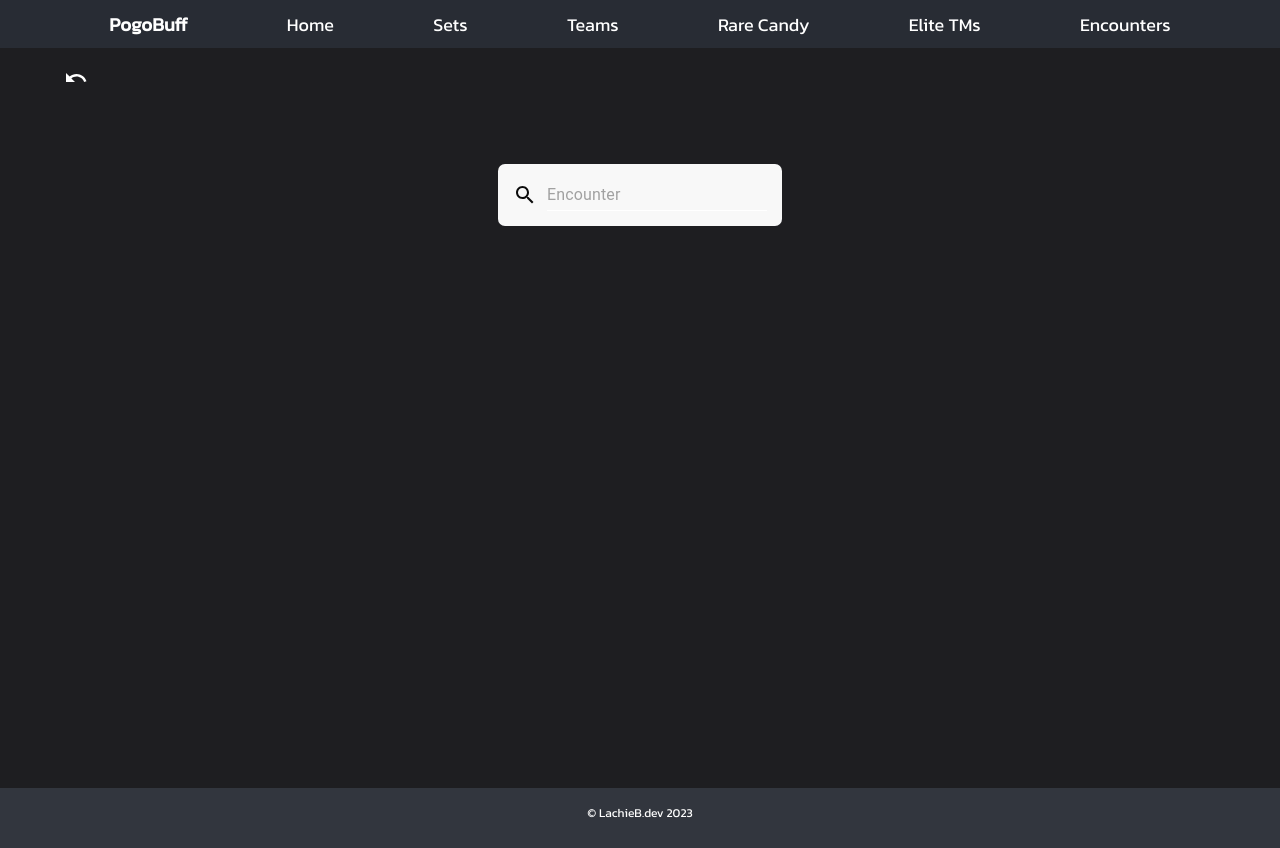
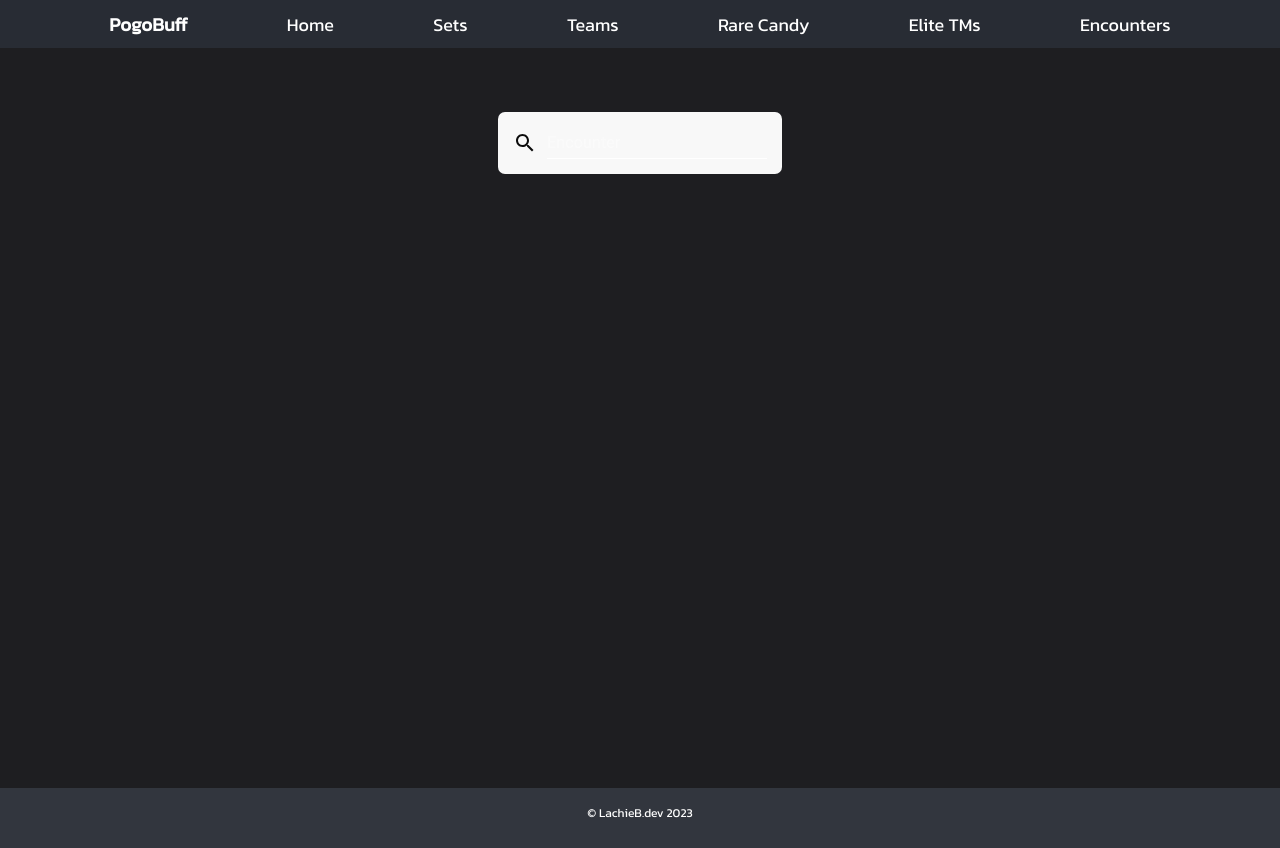
Before and after one commit to KnowsJudo/pogobuff, a React (Create React App) app: page /#/rewards in a window 1280 px wide. Built offline with nearby package versions, Linux system fonts and the light colour scheme.

Commit message:
fixing pages

```diff
--- a/src/components/back-button/back-button.css
+++ /dev/null
@@ -1,9 +0,0 @@
-.back-link {
-  margin: 1% 0 0 5%;
-  color: white;
-}
-
-.undo-icon {
-  font-size: 40px;
-  margin: auto;
-}
--- a/src/components/back-button/back-button.tsx
+++ /dev/null
@@ -1,15 +0,0 @@
-import React from "react";
-import { Tooltip } from "@mui/material";
-import { Link } from "react-router-dom";
-import UndoIcon from "@mui/icons-material/Undo";
-import "./back-button.css";
-
-export const BackButton: React.FC = () => {
-  return (
-    <Link to="/" className="back-link">
-      <Tooltip title="Home">
-        <UndoIcon className="undo-icon" />
-      </Tooltip>
-    </Link>
-  );
-};
--- a/src/components/elo-info/elo-info.css
+++ b/src/components/elo-info/elo-info.css
@@ -6,7 +6,7 @@ h6 {
 .current-stats {
   display: flex;
   justify-content: space-evenly;
-  align-items: center;
+  padding-top: 25px;
 }
 
 .elo-display {
--- a/src/pages/candy-page/candy-page.css
+++ b/src/pages/candy-page/candy-page.css
@@ -9,7 +9,7 @@
 }
 
 .candy-container > h6 {
-  margin-top: 20px;
+  margin-top: 25px;
 }
 
 .candy-pokes {
@@ -24,6 +24,11 @@
   align-items: center;
 }
 
+.MuiInputBase-root.MuiInput-root.MuiInput-underline.MuiInputBase-colorPrimary.MuiInputBase-adornedStart.css-1tcs2i1-MuiInputBase-root-MuiInput-root,
+.MuiInputBase-input.MuiInput-input.css-1x51dt5-MuiInputBase-input-MuiInput-input {
+  color: white;
+}
+
 .candy-image {
   height: 40px;
   width: 40px;
--- a/src/pages/candy-page/candy-page.tsx
+++ b/src/pages/candy-page/candy-page.tsx
@@ -2,7 +2,6 @@ import React from "react";
 import { useContext, useState } from "react";
 import { UserContext } from "../../context";
 import { Input, List, ListItem } from "@mui/material";
-import { BackButton } from "../../components/back-button/back-button";
 import { IUserState } from "../../types/elo";
 import { ConfirmButton } from "../../components/confirm-button/confirm-button";
 import DeleteIcon from "@mui/icons-material/Delete";
@@ -45,7 +44,6 @@ export const CandyPage: React.FC = () => {
 
   return (
     <section className="candy-page">
-      <BackButton />
       <div className="candy-container">
         <h6>Candy: </h6>
         <div className="current-candy">
--- a/src/pages/not-found-page/not-found-page.tsx
+++ b/src/pages/not-found-page/not-found-page.tsx
@@ -1,12 +1,10 @@
 import React from "react";
-import { BackButton } from "../../components/back-button/back-button";
 import CatchingPokemonIcon from "@mui/icons-material/CatchingPokemon";
 import "./not-found-page.css";
 
 export const NotFoundPage: React.FC = () => {
   return (
     <section className="not-found-page">
-      <BackButton />
       <div className="not-found-info">
         <CatchingPokemonIcon fontSize="large" />
         <h5>Page Not Found</h5>
--- a/src/pages/rewards-page/rewards-page.tsx
+++ b/src/pages/rewards-page/rewards-page.tsx
@@ -1,6 +1,5 @@
 import React, { useEffect, useMemo, useState } from "react";
 import axios from "axios";
-import { BackButton } from "../../components/back-button/back-button";
 import { Input, MenuItem } from "@mui/material";
 import { pokeApi } from "../../helpers/api-url";
 import { debounce } from "../../helpers/debounce";
@@ -85,7 +84,6 @@ export const RewardsPage: React.FC = () => {
 
   return (
     <section className="rewards-page" onClick={() => setMenuOpen(false)}>
-      <BackButton />
       <div className="rewards-input">
         <div className="search-input">
           <SearchIcon style={{ color: "black", paddingRight: "10px" }} />
--- a/src/pages/sets-page/set-page.tsx
+++ b/src/pages/sets-page/set-page.tsx
@@ -9,7 +9,6 @@ import {
   startingTieState,
   UserContext,
 } from "../../context";
-import { BackButton } from "../../components/back-button/back-button";
 import { IUserState } from "../../types/elo";
 import { CustomModal } from "../../components/modal/modal";
 import AddIcon from "@mui/icons-material/Add";
@@ -71,7 +70,6 @@ export const SetPage: React.FC = () => {
 
   return (
     <section className="set-page">
-      <BackButton />
       <EloInfo />
       <SetData addTie={addTie} setAddTie={setAddTie} />
       <div className="set-options">
--- a/src/pages/teams-page/teams-page.css
+++ b/src/pages/teams-page/teams-page.css
@@ -1,5 +1,6 @@
 .league-select {
   display: flex;
+  padding-top: 25px;
 }
 
 .load-box {
--- a/src/pages/teams-page/teams-page.tsx
+++ b/src/pages/teams-page/teams-page.tsx
@@ -8,7 +8,6 @@ import {
   MenuItem,
   Select,
 } from "@mui/material";
-import { BackButton } from "../../components/back-button/back-button";
 import { apiURL } from "../../helpers/api-url";
 import { TeamsDisplay } from "../../components/teams-display/teams-display";
 import { LeagueIcon } from "../../components/league-icon/league-icon";
@@ -101,7 +100,6 @@ export const TeamsPage: React.FC = () => {
 
   return (
     <section className="teams-page">
-      <BackButton />
       <div className="league-select">
         <FormControl style={{ margin: "auto", width: "200px" }}>
           <InputLabel id="demo-simple-select-label">League</InputLabel>
```
